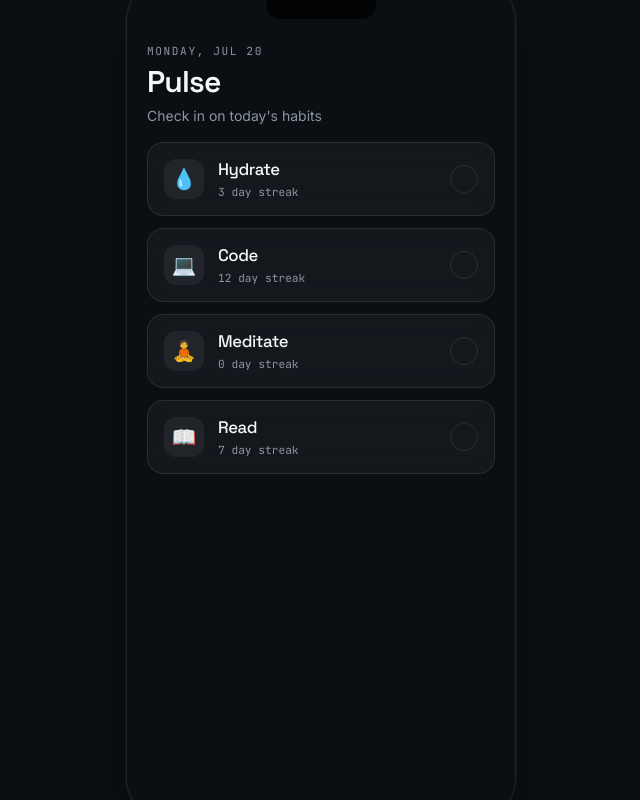
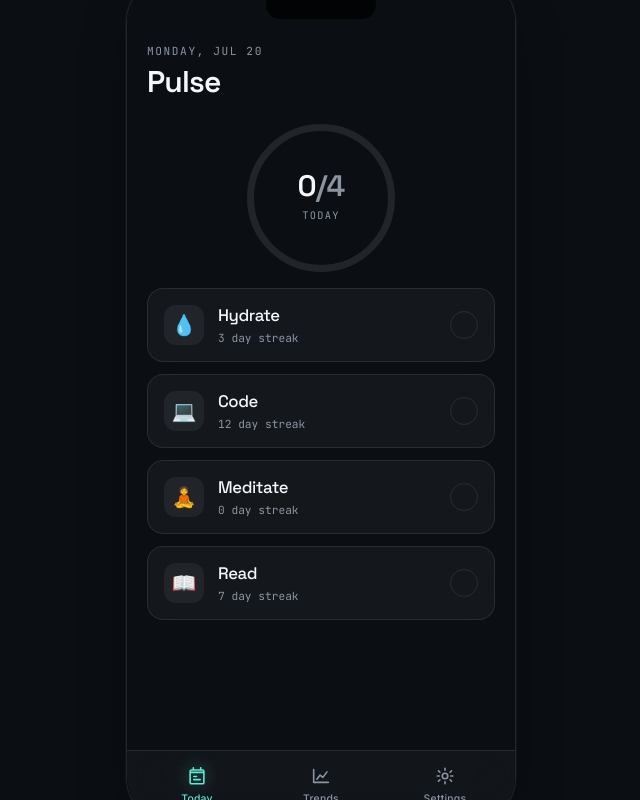
Before and after one commit to ChrisBlom1996/Pulse, a React (Vite) app: page / in a window 1280 px wide. Shown: the whole page, without its empty margins (319-959 px from the left). Built offline with nearby package versions, Linux system fonts and the light colour scheme.

Commit message:
Fifth commit - Pulse Ring (signature element) & bottom navbar implementation

```diff
--- a/package.json
+++ b/package.json
@@ -14,6 +14,7 @@
     "framer-motion": "^12.42.2",
     "react": "^19.2.7",
     "react-dom": "^19.2.7",
+    "react-router-dom": "^7.18.1",
     "zustand": "^5.0.14"
   },
   "devDependencies": {
--- a/src/App.tsx
+++ b/src/App.tsx
@@ -1,11 +1,24 @@
+import { BrowserRouter, Navigate, Route, Routes } from 'react-router-dom'
+import { AppShell } from './components/AppShell'
 import { PhoneFrame } from './components/PhoneFrame'
+import { SettingsScreen } from './components/SettingsScreen'
 import { TodayScreen } from './components/TodayScreen'
+import { TrendsScreen } from './components/TrendsScreen'
 
 function App() {
   return (
-    <PhoneFrame>
-      <TodayScreen />
-    </PhoneFrame>
+    <BrowserRouter>
+      <PhoneFrame>
+        <Routes>
+          <Route element={<AppShell />}>
+            <Route index element={<TodayScreen />} />
+            <Route path="trends" element={<TrendsScreen />} />
+            <Route path="settings" element={<SettingsScreen />} />
+            <Route path="*" element={<Navigate to="/" replace />} />
+          </Route>
+        </Routes>
+      </PhoneFrame>
+    </BrowserRouter>
   )
 }
 
--- /dev/null
+++ b/src/components/AppShell.tsx
@@ -0,0 +1,13 @@
+import { Outlet } from 'react-router-dom'
+import { BottomNav } from './BottomNav'
+
+export function AppShell() {
+  return (
+    <div className="relative flex h-full flex-col bg-bg">
+      <div className="min-h-0 flex-1 overflow-hidden">
+        <Outlet />
+      </div>
+      <BottomNav />
+    </div>
+  )
+}
--- /dev/null
+++ b/src/components/BottomNav.tsx
@@ -0,0 +1,110 @@
+import { NavLink } from 'react-router-dom'
+import clsx from 'clsx'
+
+const tabs = [
+  {
+    to: '/',
+    label: 'Today',
+    end: true,
+    icon: (
+      <svg width="22" height="22" viewBox="0 0 24 24" fill="none" aria-hidden>
+        <path
+          d="M8 3v2M16 3v2M4.5 8h15M6 5.5h12A1.5 1.5 0 0 1 19.5 7v12a1.5 1.5 0 0 1-1.5 1.5H6A1.5 1.5 0 0 1 4.5 19V7A1.5 1.5 0 0 1 6 5.5Z"
+          stroke="currentColor"
+          strokeWidth="1.75"
+          strokeLinecap="round"
+          strokeLinejoin="round"
+        />
+        <path
+          d="M8.5 12.5h3M8.5 16h7"
+          stroke="currentColor"
+          strokeWidth="1.75"
+          strokeLinecap="round"
+        />
+      </svg>
+    ),
+  },
+  {
+    to: '/trends',
+    label: 'Trends',
+    end: false,
+    icon: (
+      <svg width="22" height="22" viewBox="0 0 24 24" fill="none" aria-hidden>
+        <path
+          d="M4 19V5M4 19h16"
+          stroke="currentColor"
+          strokeWidth="1.75"
+          strokeLinecap="round"
+        />
+        <path
+          d="M7.5 15.5 11 11l3 2.5 4.5-6"
+          stroke="currentColor"
+          strokeWidth="1.75"
+          strokeLinecap="round"
+          strokeLinejoin="round"
+        />
+      </svg>
+    ),
+  },
+  {
+    to: '/settings',
+    label: 'Settings',
+    end: false,
+    icon: (
+      <svg width="22" height="22" viewBox="0 0 24 24" fill="none" aria-hidden>
+        <circle
+          cx="12"
+          cy="12"
+          r="3"
+          stroke="currentColor"
+          strokeWidth="1.75"
+        />
+        <path
+          d="M12 3.5v2.2M12 18.3v2.2M4.9 6.4l1.6 1.5M17.5 16.1l1.6 1.5M3.5 12h2.2M18.3 12h2.2M4.9 17.6l1.6-1.5M17.5 7.9l1.6-1.5"
+          stroke="currentColor"
+          strokeWidth="1.75"
+          strokeLinecap="round"
+        />
+      </svg>
+    ),
+  },
+] as const
+
+export function BottomNav() {
+  return (
+    <nav
+      className="
+        absolute inset-x-0 bottom-0 z-30
+        border-t border-border bg-surface/80 backdrop-blur-xl
+        pb-[max(0.55rem,env(safe-area-inset-bottom))] pt-2
+      "
+      aria-label="Main"
+    >
+      <ul className="grid grid-cols-3 px-2">
+        {tabs.map((tab) => (
+          <li key={tab.to}>
+            <NavLink
+              to={tab.to}
+              end={tab.end}
+              className={({ isActive }) =>
+                clsx(
+                  'flex flex-col items-center gap-1 rounded-xl px-2 py-1.5 text-[0.65rem] font-medium tracking-wide transition-colors',
+                  isActive ? 'text-accent-pulse' : 'text-text-muted',
+                )
+              }
+            >
+              {({ isActive }) => (
+                <>
+                  <span className={clsx(isActive && 'drop-shadow-[0_0_8px_rgba(94,234,212,0.45)]')}>
+                    {tab.icon}
+                  </span>
+                  {tab.label}
+                </>
+              )}
+            </NavLink>
+          </li>
+        ))}
+      </ul>
+    </nav>
+  )
+}
--- /dev/null
+++ b/src/components/PulseRing.tsx
@@ -0,0 +1,92 @@
+import { motion, useAnimationControls } from 'framer-motion'
+import { useEffect, useRef } from 'react'
+import { useTodayProgress } from '../hooks/useTodayProgress'
+import { useHabitStore } from '../store/useHabitStore'
+
+const SIZE = 148
+const STROKE = 7
+const RADIUS = (SIZE - STROKE) / 2
+const CIRCUMFERENCE = 2 * Math.PI * RADIUS
+
+export function PulseRing() {
+  const { completed, total, percent } = useTodayProgress()
+  const habits = useHabitStore((state) => state.habits)
+  const controls = useAnimationControls()
+  const prevSignature = useRef<string | null>(null)
+  const signature = habits
+    .map((habit) => `${habit.id}:${habit.completedToday ? 1 : 0}`)
+    .join('|')
+
+  const offset = CIRCUMFERENCE - (percent / 100) * CIRCUMFERENCE
+
+  useEffect(() => {
+    if (prevSignature.current === null) {
+      prevSignature.current = signature
+      return
+    }
+    if (prevSignature.current === signature) return
+    prevSignature.current = signature
+
+    void controls.start({
+      scale: [1, 1.06, 1],
+      boxShadow: [
+        '0 0 0 0 rgba(94, 234, 212, 0)',
+        '0 0 28px 4px rgba(94, 234, 212, 0.35)',
+        '0 0 0 0 rgba(94, 234, 212, 0)',
+      ],
+      transition: {
+        duration: 0.38,
+        times: [0, 0.28, 1],
+        ease: ['easeOut', 'easeIn'],
+      },
+    })
+  }, [signature, controls])
+
+  return (
+    <motion.div
+      className="relative mx-auto flex h-[148px] w-[148px] items-center justify-center rounded-full"
+      animate={controls}
+      initial={{ scale: 1, boxShadow: '0 0 0 0 rgba(94, 234, 212, 0)' }}
+    >
+      <svg
+        width={SIZE}
+        height={SIZE}
+        viewBox={`0 0 ${SIZE} ${SIZE}`}
+        className="-rotate-90"
+        aria-hidden
+      >
+        <circle
+          cx={SIZE / 2}
+          cy={SIZE / 2}
+          r={RADIUS}
+          fill="none"
+          stroke="var(--border)"
+          strokeWidth={STROKE}
+        />
+        <motion.circle
+          cx={SIZE / 2}
+          cy={SIZE / 2}
+          r={RADIUS}
+          fill="none"
+          stroke="var(--accent-pulse)"
+          strokeWidth={STROKE}
+          strokeLinecap="round"
+          strokeDasharray={CIRCUMFERENCE}
+          initial={false}
+          animate={{ strokeDashoffset: offset }}
+          transition={{ duration: 0.55, ease: [0.22, 1, 0.36, 1] }}
+        />
+      </svg>
+
+      <div className="absolute inset-0 flex flex-col items-center justify-center">
+        <p className="font-display text-[1.85rem] font-semibold leading-none tracking-tight text-text-primary">
+          {completed}
+          <span className="text-text-muted">/{total}</span>
+        </p>
+        <p className="mt-1.5 font-mono text-[0.65rem] uppercase tracking-[0.12em] text-text-muted">
+          today
+        </p>
+      </div>
+    </motion.div>
+  )
+}
--- /dev/null
+++ b/src/components/SettingsScreen.tsx
@@ -0,0 +1,12 @@
+export function SettingsScreen() {
+  return (
+    <div className="flex h-full flex-col items-center justify-center bg-bg px-6 pb-24 pt-14">
+      <h1 className="font-display text-2xl font-semibold tracking-tight text-text-primary">
+        Settings
+      </h1>
+      <p className="mt-2 text-center text-sm text-text-muted">
+        Preferences coming soon.
+      </p>
+    </div>
+  )
+}
--- a/src/components/TodayScreen.tsx
+++ b/src/components/TodayScreen.tsx
@@ -1,5 +1,6 @@
 import { useHabitStore } from '../store/useHabitStore'
 import { HabitCard } from './HabitCard'
+import { PulseRing } from './PulseRing'
 
 function todayHeading(): string {
   return new Date().toLocaleDateString(undefined, {
@@ -15,19 +16,20 @@ export function TodayScreen() {
 
   return (
     <div className="flex h-full flex-col bg-bg">
-      <header className="shrink-0 px-5 pb-4 pt-14 min-[500px]:pt-16">
+      <header className="shrink-0 px-5 pb-2 pt-14 min-[500px]:pt-16">
         <p className="font-mono text-[0.7rem] uppercase tracking-[0.14em] text-text-muted">
           {todayHeading()}
         </p>
         <h1 className="mt-1 font-display text-3xl font-semibold tracking-tight text-text-primary">
           Pulse
         </h1>
-        <p className="mt-1.5 text-sm text-text-muted">
-          Check in on today&apos;s habits
-        </p>
       </header>
 
-      <div className="min-h-0 flex-1 overflow-y-auto px-5 pb-8">
+      <div className="shrink-0 px-5 py-4">
+        <PulseRing />
+      </div>
+
+      <div className="min-h-0 flex-1 overflow-y-auto px-5 pb-[5.5rem]">
         <ul className="flex flex-col gap-3">
           {habits.map((habit) => (
             <li key={habit.id}>
--- /dev/null
+++ b/src/components/TrendsScreen.tsx
@@ -0,0 +1,12 @@
+export function TrendsScreen() {
+  return (
+    <div className="flex h-full flex-col items-center justify-center bg-bg px-6 pb-24 pt-14">
+      <h1 className="font-display text-2xl font-semibold tracking-tight text-text-primary">
+        Trends
+      </h1>
+      <p className="mt-2 text-center text-sm text-text-muted">
+        Weekly insights coming soon.
+      </p>
+    </div>
+  )
+}
```
Also changed, not shown: 1 other file (tests, documents, lock files or other folders).
